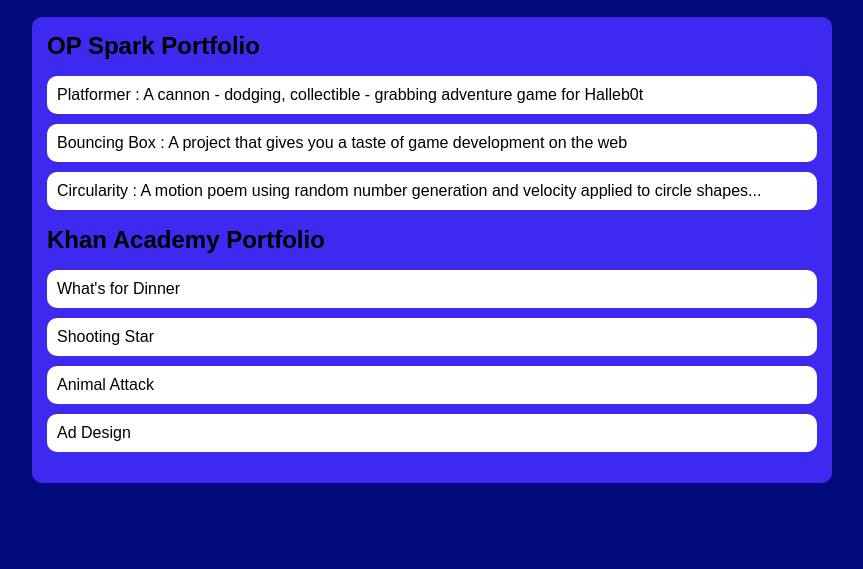
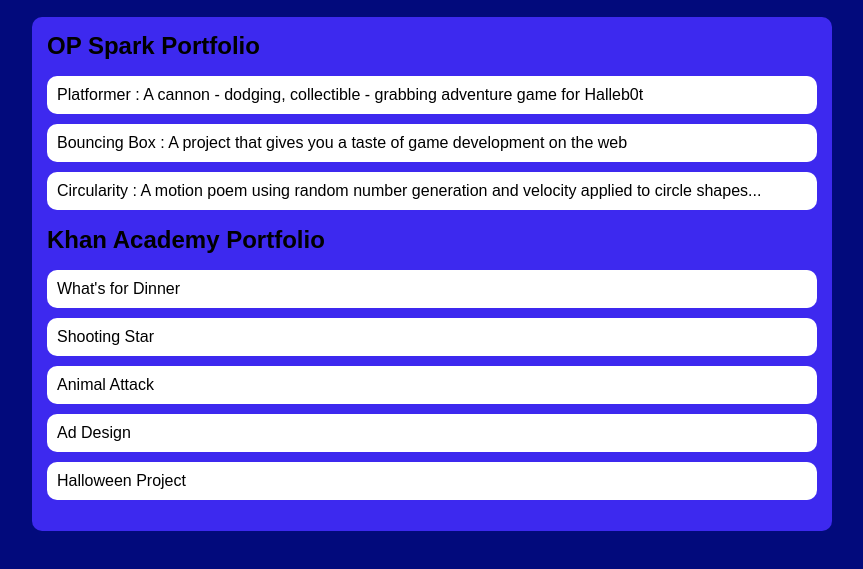
Before and after one commit to jdaigle23/jdaigle23.github.io, a plain HTML site: page portfolio.html in a window 1280 px wide. Shown: the part 91-660 px from the top of the page, without its empty margins (208-1071 px from the left). Drawn offline with Linux system fonts and the light colour scheme.

```diff
--- a/portfolio.html
+++ b/portfolio.html
@@ -33,6 +33,7 @@
                 <li><a href="https://www.khanacademy.org/computer-programming/spin-off-of-project-shooting-star/5752312075567104">Shooting Star </a></li>
                 <li><a href="https://www.khanacademy.org/computer-programming/spin-off-of-project-animal-attack/5099317850718208">Animal Attack</a></li>
                 <li><a href="https://www.khanacademy.org/computer-programming/spin-off-of-project-ad-design/4525778472976384">Ad Design</a></li>
+                <li><a href="https://www.khanacademy.org/computer-programming/halloween-project/5613967279308800">Halloween Project</a></li>
             </ul>
         </div>
       </main>
```
